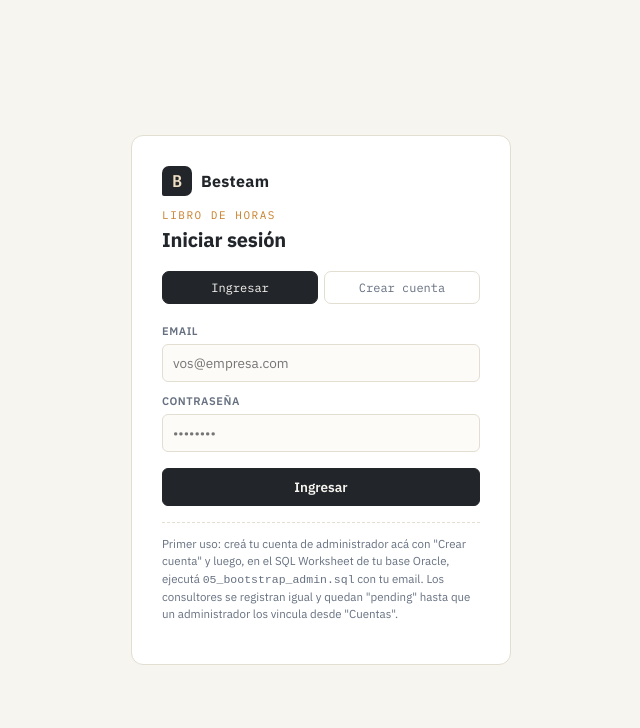
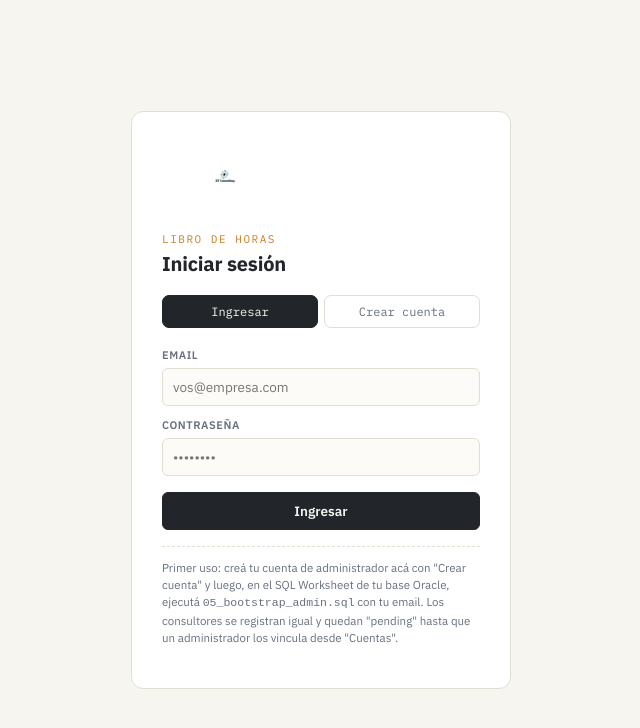
Before and after one commit to joseluzardob-web/consultor-horas, a React (Vite) app: page / in a window 1280 px wide. Shown: the top 728 px of the page, without its empty margins (319-959 px from the left). Built offline with nearby package versions, Linux system fonts and the light colour scheme; no server answers.

Commit message:
Usa logo de BT Consulting

```diff
--- a/src/App.jsx
+++ b/src/App.jsx
@@ -8,8 +8,7 @@
 function Brand() {
   return (
     <div className="brand" aria-label="Besteam">
-      <span className="brand-mark">B</span>
-      <span className="brand-name">Besteam</span>
+      <img className="brand-logo" src="/Logo_BT.jpg" alt="BT Consulting" />
     </div>
   );
 }
--- a/src/components/Login.jsx
+++ b/src/components/Login.jsx
@@ -4,8 +4,7 @@
 function Brand() {
   return (
     <div className="brand" aria-label="Besteam">
-      <span className="brand-mark">B</span>
-      <span className="brand-name">Besteam</span>
+      <img className="brand-logo" src="/Logo_BT.jpg" alt="BT Consulting" />
     </div>
   );
 }
--- a/src/styles.css
+++ b/src/styles.css
@@ -27,9 +27,8 @@
 
 .app-shell { min-height: 100%; }
 
-.brand { display: inline-flex; align-items: center; gap: 9px; margin-bottom: 12px; }
-.brand-mark { display: inline-grid; place-items: center; width: 30px; height: 30px; background: var(--ink); color: var(--amber-dim); border-radius: 7px 7px 7px 2px; font-family: "IBM Plex Mono", monospace; font-size: 17px; font-weight: 600; }
-.brand-name { color: var(--ink); font-size: 16px; font-weight: 700; letter-spacing: 0.02em; }
+.brand { display: inline-flex; align-items: center; margin-bottom: 12px; }
+.brand-logo { display: block; width: 138px; height: auto; object-fit: contain; }
 
 .header {
   padding: 28px 28px 20px;
@@ -154,7 +153,7 @@
 
 .pending-wrap { min-height: 100vh; display: flex; align-items: center; justify-content: center; padding: 40px 20px; text-align: center; }
 .pending-card { max-width: 420px; background: var(--card); border: 1px solid var(--line); border-radius: 12px; padding: 34px; }
-.pending-card .brand { justify-content: center; }
+.pending-card .brand { justify-content: center; width: 100%; }
 
 .loading-wrap { padding: 40px; color: var(--slate); }
 
```
Also changed, not shown: public/Logo_BT.jpg (added).
